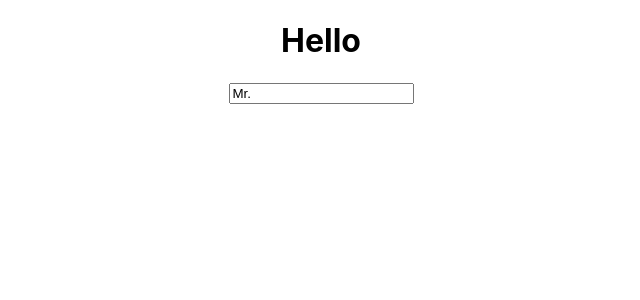
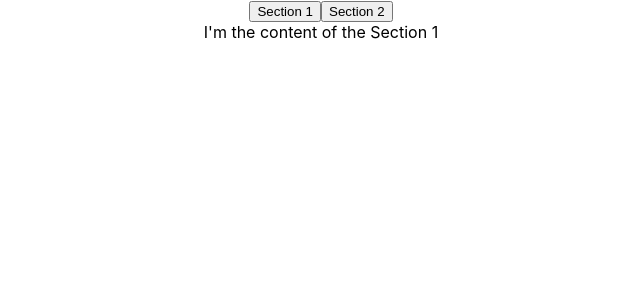
Before and after one commit to hurima90-kim/Study-Space, a React (Create React App) app: page / in a window 1280 px wide. Shown: the top 300 px of the page, without its empty margins (319-959 px from the left). Built offline with nearby package versions, Linux system fonts and the light colour scheme.

Commit message:
feat: create useTabs hooks

```diff
--- a/src/App.js
+++ b/src/App.js
@@ -1,10 +1,12 @@
 import './App.css';
 import UseInput from './hooks/useInput';
+import UseTabs from './hooks/useTabs';
 
 function App() {
     return (
         <div className="App">
-            <UseInput />
+            {/* <UseInput /> */}
+            <UseTabs />
         </div>
     );
 }
--- /dev/null
+++ b/src/hooks/useTabs.js
@@ -0,0 +1,38 @@
+import React, { useState } from 'react';
+
+const content = [
+    {
+        tab: 'Section 1',
+        content: "I'm the content of the Section 1",
+    },
+    {
+        tab: 'Section 2',
+        content: "I'm the content of the Section 2",
+    },
+];
+
+const useTabs = (initialTab, allTabs) => {
+    const [currentIndex, setCurrentIndex] = useState(initialTab);
+    if (!allTabs || !Array.isArray(allTabs)) {
+        return;
+    }
+    return {
+        currentItem: allTabs[currentIndex],
+        changeItem: setCurrentIndex,
+    };
+};
+
+function Main() {
+    const { currentItem, changeItem } = useTabs(0, content);
+
+    return (
+        <div>
+            {content.map((section, index) => (
+                <button onClick={() => changeItem(index)}>{section.tab}</button>
+            ))}
+            <div>{currentItem.content}</div>
+        </div>
+    );
+}
+
+export default Main;
```
